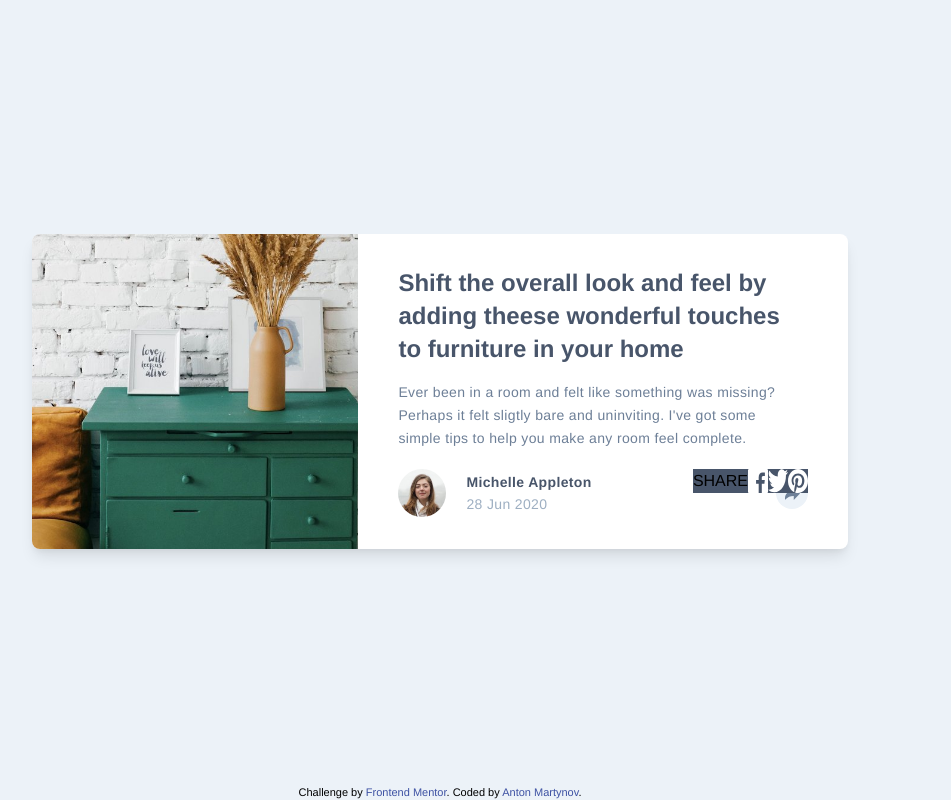
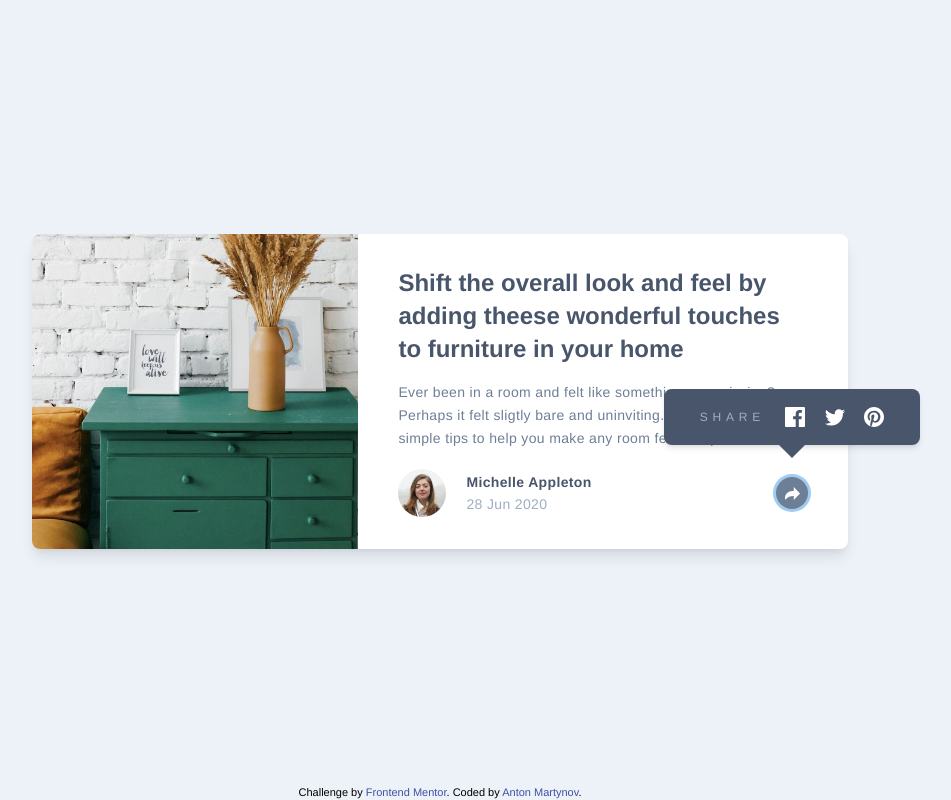
Before and after one commit to endlessqt/article-preview-component, a website built with Parcel: page index.html in a window 1280 px wide. Both pictures are taken after a click on the button 992 px from the left and 493 px from the top of the page. Shown: the whole page, without its empty margins (200-1151 px from the left). Built offline with nearby package versions, Linux system fonts and the light colour scheme.

Commit message:
full desktop with popup

```diff
--- a/index.css
+++ b/index.css
@@ -10,6 +10,27 @@
   font-family: "Manrope";
   src: url("https://fonts.googleapis.com/css2?family=Manrope:wght@500;700&display=swap");
 }
+.popup-desktop {
+  visibility: hidden;
+  opacity: 0;
+  transform: opacity 1s;
+}
+.show {
+  visibility: visible;
+  opacity: 1;
+}
+.popup-desktop::after {
+  content: "";
+  position: absolute;
+  bottom: 0;
+  width: 0;
+  height: 0;
+  border-top: 13px solid;
+  @apply border-dark;
+  border-left: 13px solid transparent;
+  border-right: 13px solid transparent;
+  transform: translateY(13px);
+}
 @tailwind components;
 
 @tailwind utilities;
@@ -17,4 +38,6 @@
 .share:hover path {
   fill: #fff;
 }
-/*TODO POPUP */
+.share:focus path {
+  fill: #fff;
+}
--- a/index.html
+++ b/index.html
@@ -56,11 +56,26 @@
                 </p>
               </div>
               <div class="flex justify-between items-center flex-wrap relative">
-                <div class="absolute top-0 right-0 bg-dark flex">
-                  SHARE
-                  <img src="/images/icon-facebook.svg" />
-                  <img src="/images/icon-twitter.svg" />
-                  <img src="/images/icon-pinterest.svg" />
+                <div
+                  class="popup-desktop absolute top-0 right-0 bg-dark flex items-center justify-evenly w-64 h-14 p-4 rounded-lg transform -translate-y-20 translate-x-28 shadow-md"
+                >
+                  <p class="text-lightblue text-xs tracking-popup">SHARE</p>
+
+                  <button
+                    class="cursor-pointer focus:shadow-outline focus:outline-none"
+                  >
+                    <img src="/images/icon-facebook.svg" />
+                  </button>
+                  <button
+                    class="cursor-pointer focus:shadow-outline focus:outline-none"
+                  >
+                    <img src="/images/icon-twitter.svg" />
+                  </button>
+                  <button
+                    class="cursor-pointer focus:shadow-outline focus:outline-none"
+                  >
+                    <img src="/images/icon-pinterest.svg" />
+                  </button>
                 </div>
 
                 <div class="flex flex-shrink-0">
@@ -71,15 +86,13 @@
                   <div
                     class="flex flex-col ml-5 justify-center text-sm leading-relaxed tracking-wide"
                   >
-                    <h2 class="font-bold text-dark">
-                      Michelle Appleton
-                    </h2>
+                    <h2 class="font-bold text-dark">Michelle Appleton</h2>
                     <p class="text-lightblue font-medium">28 Jun 2020</p>
                   </div>
                 </div>
                 <div class="">
                   <button
-                    class="share bg-lightdarkblue h-8 w-8 rounded-full flex justify-center items-center cursor-pointer flex-shrink-0 focus:shadow-outline focus:outline-none hover:bg-lightdark"
+                    class="share bg-lightdarkblue h-8 w-8 rounded-full flex justify-center items-center cursor-pointer flex-shrink-0 focus:shadow-outline focus:outline-none hover:bg-lightdark focus:bg-lightdark"
                   >
                     <svg
                       xmlns="http://www.w3.org/2000/svg"
@@ -108,5 +121,6 @@
         </div>
       </div>
     </main>
+    <script src="index.js"></script>
   </body>
 </html>
--- /dev/null
+++ b/index.js
@@ -0,0 +1,24 @@
+const buttonShare = document.querySelector(".share");
+const popupDesktop = document.querySelector(".popup-desktop");
+const socialButtons = document.querySelectorAll(".popup-desktop button");
+
+buttonShare.addEventListener("click", () => {
+  popupDesktop.classList.toggle("show");
+});
+socialButtons.forEach((button) => {
+  button.addEventListener("click", () => {
+    popupDesktop.classList.toggle("show");
+  });
+});
+//remove popup on click non on popup\button\share-button
+document.addEventListener("click", (e) => {
+  if (
+    !(
+      e.target.closest("button") === buttonShare ||
+      e.target.closest(".popup-desktop") ||
+      e.target.closest(".popup-desktop button")
+    )
+  ) {
+    popupDesktop.classList.remove("show");
+  }
+});
--- a/postcss.config.js
+++ b/postcss.config.js
@@ -1,3 +1,5 @@
 module.exports = {
-  plugins: [require("tailwindcss")],
+  plugins: {
+    tailwindcss: "tailwind.config.js",
+  },
 };
--- a/tailwind.config.js
+++ b/tailwind.config.js
@@ -14,6 +14,14 @@ module.exports = {
       variants: {
         fill: ["responsive", "hover", "focus"],
       },
+      spacing: {
+        13: "3.25rem",
+        14: "3.5rem",
+        28: "7rem",
+      },
+      letterSpacing: {
+        popup: "0.3rem",
+      },
     },
   },
   variants: {},
```
Also changed, not shown: dist/index.html, 7 other files.
